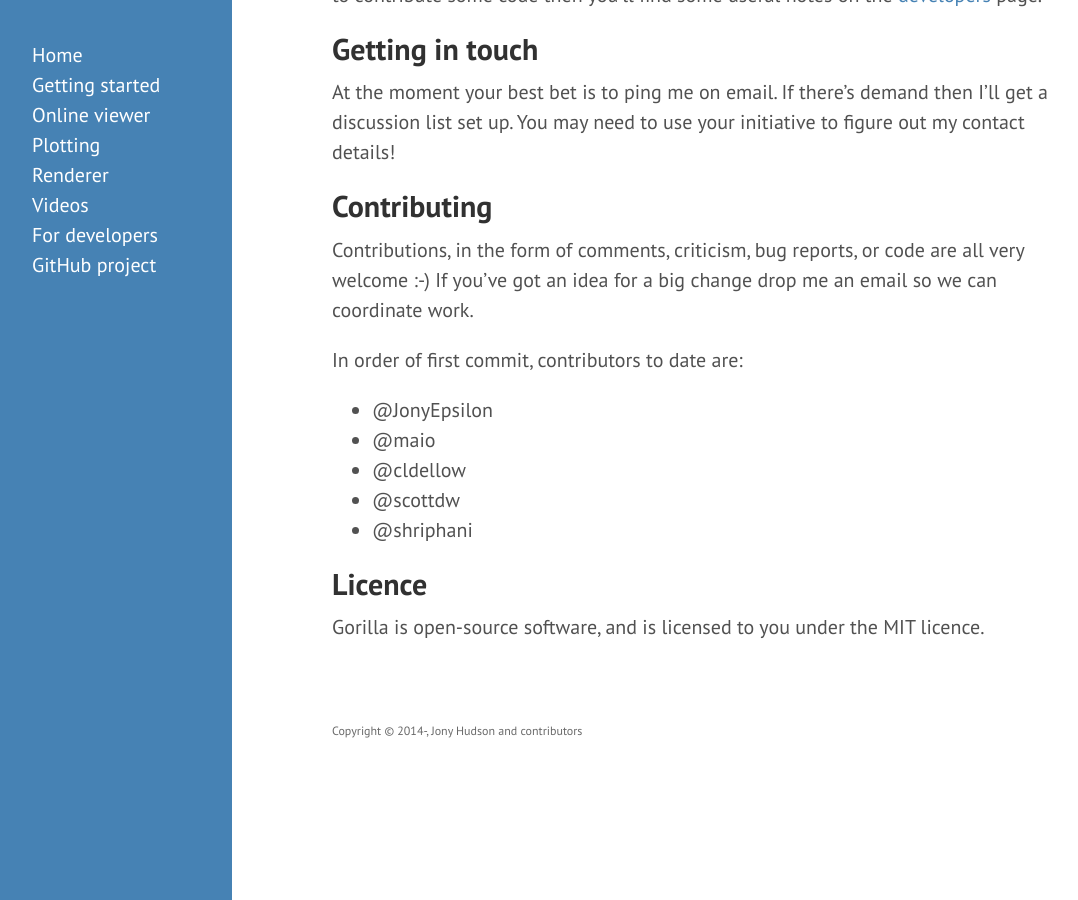
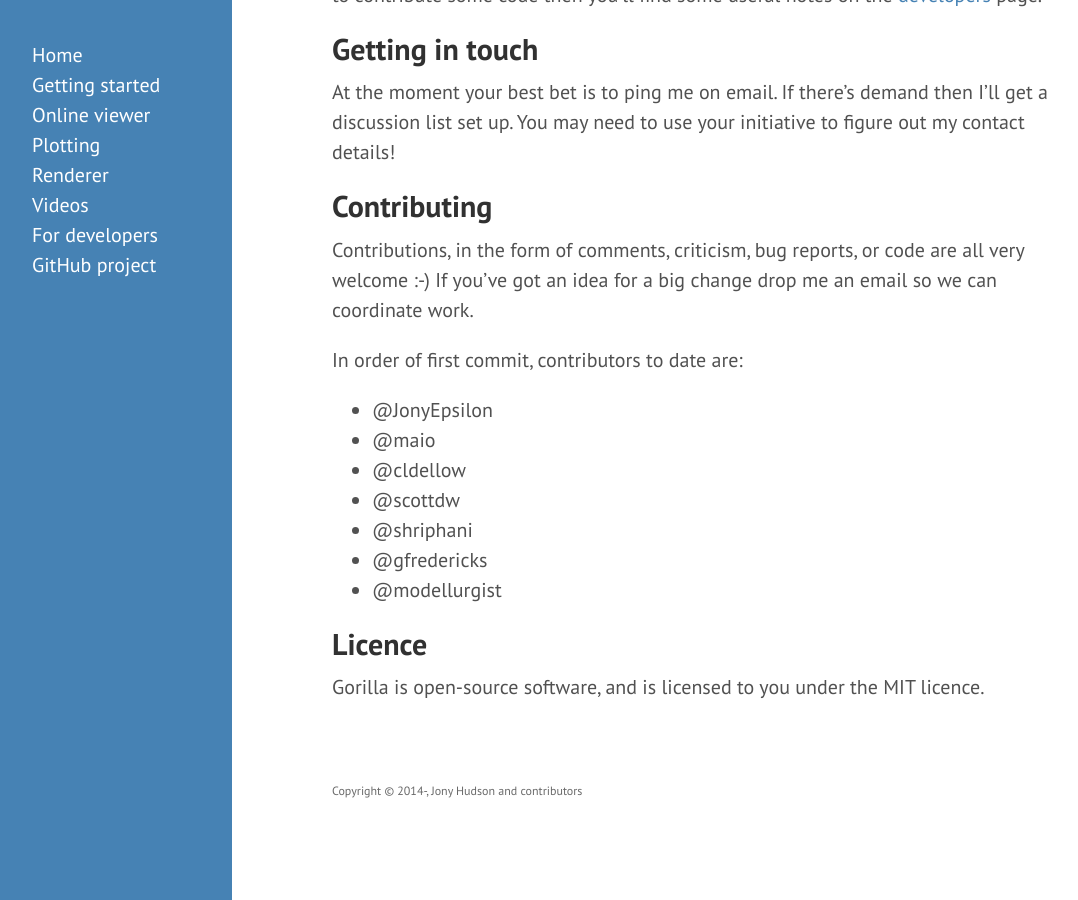
Before and after one commit to JonyEpsilon/gorilla-repl.org, a Jekyll site: the page built from index.md, in a window 1280 px wide and 900 px high, scrolled down 1059 px. Shown: the whole window, without its empty margins (8-1086 px from the left). Built offline with Jekyll 4.4.1, drawn with Linux system fonts in a browser that asks for light colours; Markdown is read by kramdown in place of the engine named in the settings.

Commit message:
Update contributors.

```diff
--- a/index.md
+++ b/index.md
@@ -47,6 +47,8 @@ In order of first commit, contributors to date are:
 - @cldellow
 - @scottdw
 - @shriphani
+- @gfredericks
+- @modellurgist
 
 ## Licence
 
```
